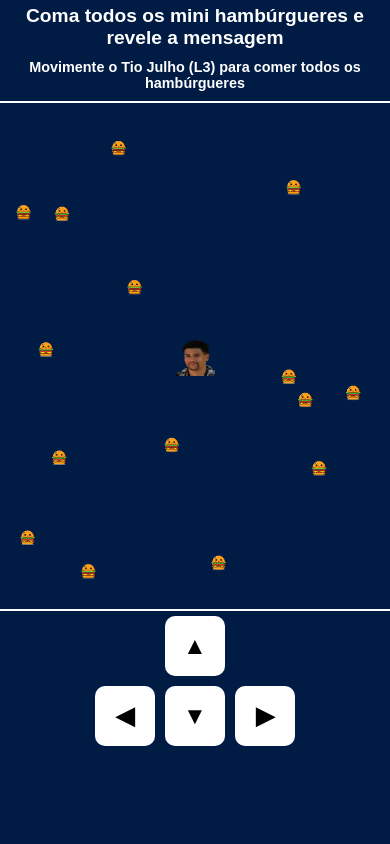
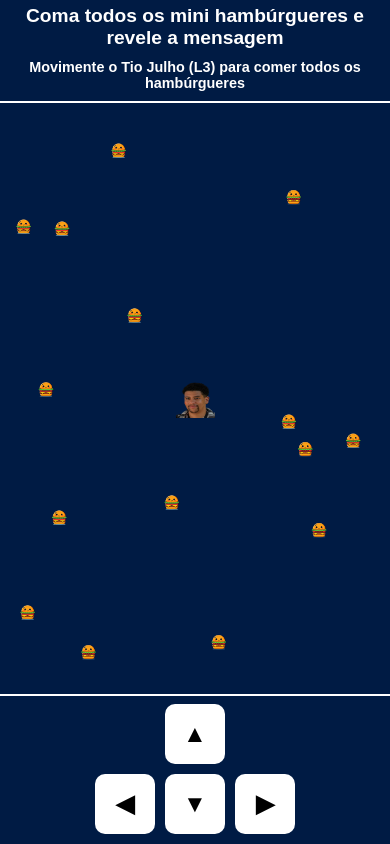
Before and after one commit to Luckhenry/Hamburgada-Game, a plain HTML site: page index.html in a window 390 px wide. Drawn offline with Linux system fonts and the light colour scheme.

Commit message:
Ajuste responsividades

```diff
--- a/index.html
+++ b/index.html
@@ -5,12 +5,11 @@
     <meta name="viewport" content="width=device-width, initial-scale=1" />
     <title>Defesa Combo</title>
     <style>
-        /* Remove margens e garante que o body ocupe 100% da tela */
         html, body {
             margin: 0;
             padding: 0;
             height: 100%;
-            overflow: hidden; /* 🔥 Impede scroll */
+            overflow: hidden; /* Sem scroll */
             background-color: #001b44;
             color: white;
             font-family: Arial, sans-serif;
@@ -37,8 +36,8 @@
 
         canvas {
             flex-shrink: 0;
-            width: 100vw;   /* Canvas ocupa largura total */
-            height: 60vh;   /* Canvas ocupa 60% da tela */
+            width: 100vw;
+            height: 70vh; /* Canvas ocupa 70% da altura */
             max-width: 800px;
             max-height: 600px;
             background: #001b44;
@@ -46,15 +45,17 @@
             display: block;
         }
 
-        /* Controles para celular */
+        /* Controles fixos para celular */
         #controls {
-            position: relative;
-            width: 100%;
+            position: fixed; /* 🔥 Agora os controles ficam flutuantes */
+            bottom: 10px;    /* Sempre 10px acima do rodapé */
+            left: 50%;
+            transform: translateX(-50%);
             display: flex;
             flex-direction: column;
             align-items: center;
             gap: 10px;
-            margin-top: 5px;
+            z-index: 10;
         }
 
         #controls button {
@@ -81,7 +82,7 @@
     <h2>Movimente o Tio Julho (L3) para comer todos os hambúrgueres</h2>
     <canvas id="gameCanvas"></canvas>
 
-    <!-- Controles no celular -->
+    <!-- Controles fixos -->
     <div id="controls">
         <button id="up">▲</button>
         <div>
@@ -102,7 +103,6 @@
         let hamburguers = [];
         let vitoria = false;
 
-        // Imagens
         const ursoImg = new Image();
         ursoImg.src = "Lucasimg2.png";
         const hamburguerImg = new Image();
@@ -110,7 +110,6 @@
         const vagalumeImg = new Image();
         vagalumeImg.src = "vagalumeimg.png";
 
-        // Função de ajuste de tela e elementos
         function resize() {
             canvas.width = canvas.clientWidth;
             canvas.height = canvas.clientHeight;
```
